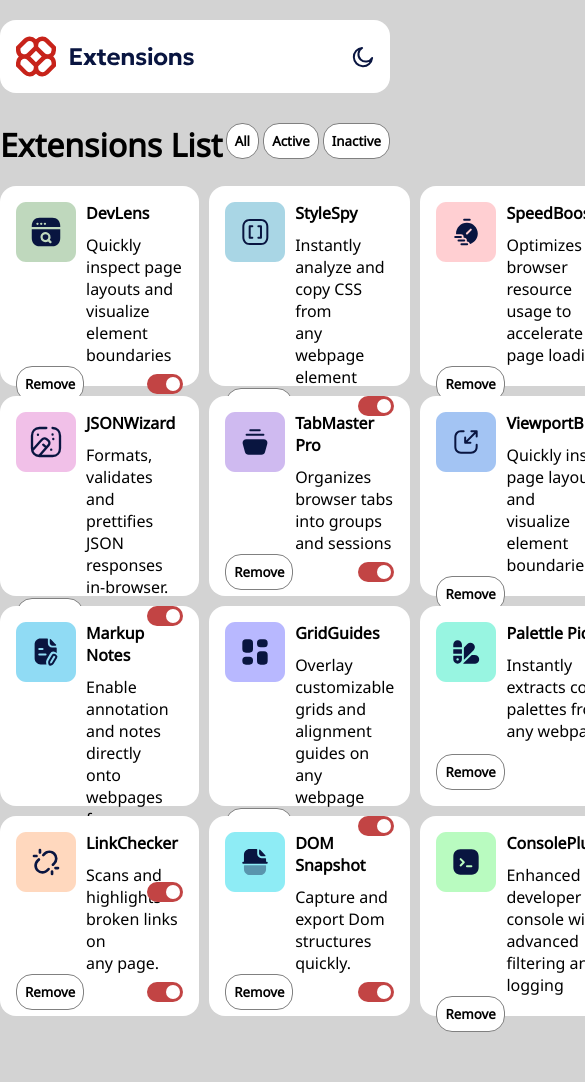
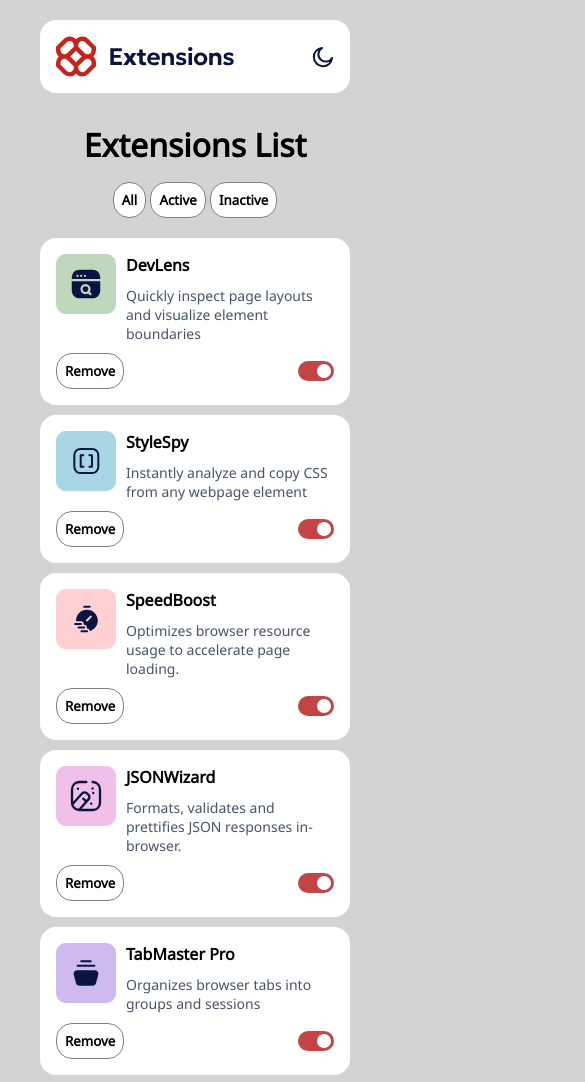
Before and after one commit to Hayderperp94/extensions-and-cards, a plain HTML site: page index.html in a window 390 px wide. Shown: the top 1082 px of the page, 585 px wide, since content can reach past the window. Before the commit the page ends 1036 px from the top, so only its background shows below. Drawn offline with Linux system fonts and the light colour scheme.

Commit message:
mobile design upload

```diff
--- a/index.html
+++ b/index.html
@@ -51,7 +51,7 @@
                 <img src="logo-style-spy.svg" alt="">
                 <div class="text">
                 <h4>StyleSpy</h4>
-                <p>Instantly analyze and copy CSS from <br>
+                <p>Instantly analyze and copy CSS from
                      any webpage element</p>
                     </div>
             </div>
@@ -81,7 +81,7 @@
         <img src="logo-json-wizard.svg" alt="">
         <div class="text">
         <h4>JSONWizard</h4>
-        <p>Formats, validates and prettifies <br> JSON responses in-browser. </p>
+        <p>Formats, validates and prettifies   JSON responses in-browser. </p>
             </div>
     </div>
 
@@ -95,7 +95,7 @@
         <img src="logo-tab-master-pro.svg" alt="">
         <div class="text">
         <h4>TabMaster Pro</h4>
-        <p>Organizes browser tabs into groups <br>
+        <p>Organizes browser tabs into groups
              and sessions</p>
             </div>
     </div>
@@ -110,7 +110,7 @@
        <img src="logo-viewport-buddy.svg" alt="">
         <div class="text">
         <h4>ViewportBuddy</h4>
-        <p>Quickly inspect page layouts and <br>
+        <p>Quickly inspect page layouts and
              visualize element boundaries</p>
             </div>
     </div>
@@ -125,8 +125,8 @@
         <img src="logo-markup-notes.svg" alt="">
         <div class="text">
         <h4>Markup Notes</h4>
-        <p>Enable annotation and notes directly<br>
-             onto webpages for colloborative <br>
+        <p>Enable annotation and notes directly
+             onto webpages for colloborative
             debugging. </p>
             </div>
     </div>
@@ -141,7 +141,7 @@
         <img src="logo-grid-guides.svg" alt="">
         <div class="text">
         <h4>GridGuides</h4>
-        <p>Overlay customizable grids and <br>
+        <p>Overlay customizable grids and
              alignment guides on any webpage</p>
             </div>
     </div>
@@ -156,7 +156,7 @@
         <img src="logo-palette-picker.svg" alt="">
         <div class="text">
         <h4>Palettle Picker</h4>
-        <p>Instantly extracts color palettes from <br>
+        <p>Instantly extracts color palettes from
              any webpage</p>
             </div>
     </div>
@@ -171,7 +171,7 @@
         <img src="logo-link-checker.svg" alt="">
         <div class="text">
         <h4>LinkChecker</h4>
-        <p>Scans and highlights broken links on <br>
+        <p>Scans and highlights broken links on
              any page.</p>
             </div>
     </div>
@@ -186,7 +186,7 @@
         <img src="logo-dom-snapshot.svg" alt="">
         <div class="text">
         <h4>DOM Snapshot</h4>
-        <p>Capture and export Dom structures <br>
+        <p>Capture and export Dom structures
              quickly.</p>
             </div>
     </div>
@@ -201,7 +201,7 @@
         <img src="logo-console-plus.svg" alt="">
         <div class="text">
         <h4>ConsolePlus</h4>
-        <p>Enhanced developer console with <br>
+        <p>Enhanced developer console with
              advanced filtering and logging</p>
             </div>
     </div>
--- a/style.css
+++ b/style.css
@@ -56,6 +56,13 @@ gap:10px;
 display:flex;
 flex-direction:column;
 gap:10px;
+
+}
+
+p{
+   color: #475569;
+
+    font-size: 14px;
 }
 
 .card {
@@ -116,3 +123,49 @@ padding:0;
 
 
 }
+
+@media (max-width: 768px) {
+    .search-bar-section {
+        display: flex;
+        justify-content: space-between;
+        align-items: center;
+    }
+    .main-wrapper {
+    width: 100%;
+    max-width: 310px;
+    margin: 20px auto;
+}
+
+    .extension-list {
+        flex-direction: column;
+        gap: 16px;
+        text-align: center;
+    }
+
+    .grid-card-wrapper {
+        grid-template-columns: 1fr; /* Show one card per row */
+    }
+
+    .card {
+        height: auto; /* Let cards grow as needed */
+    }
+
+    .flex1 {
+        display: flex;
+        align-items: center;
+        gap: 10px;
+        margin-top: 10px;
+    }
+
+    .flex {
+        display: flex;
+        justify-content: flex-start;
+    }
+
+
+
+    img {
+        max-width: 100%;
+        height: auto;
+    }
+}
```
